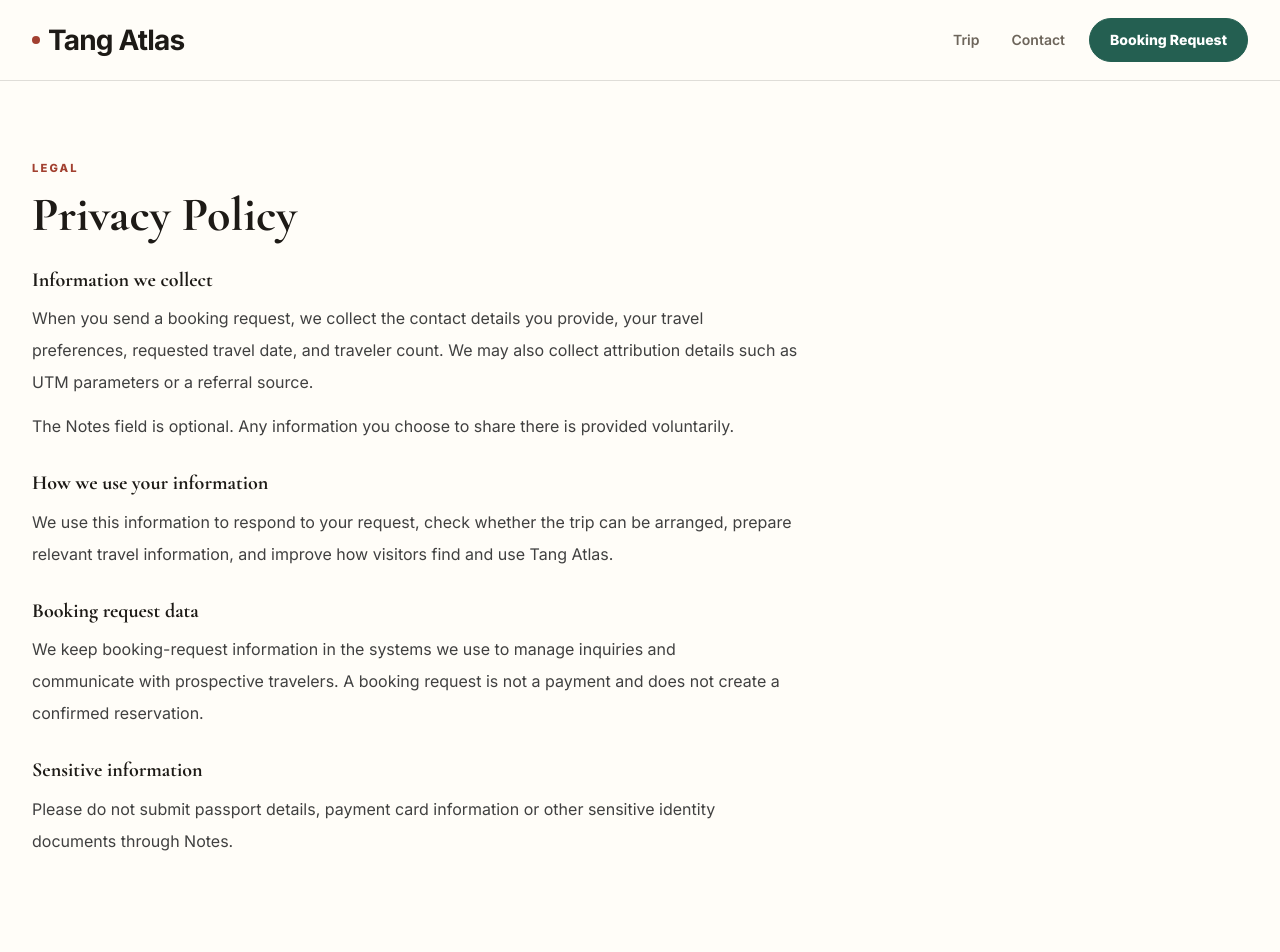
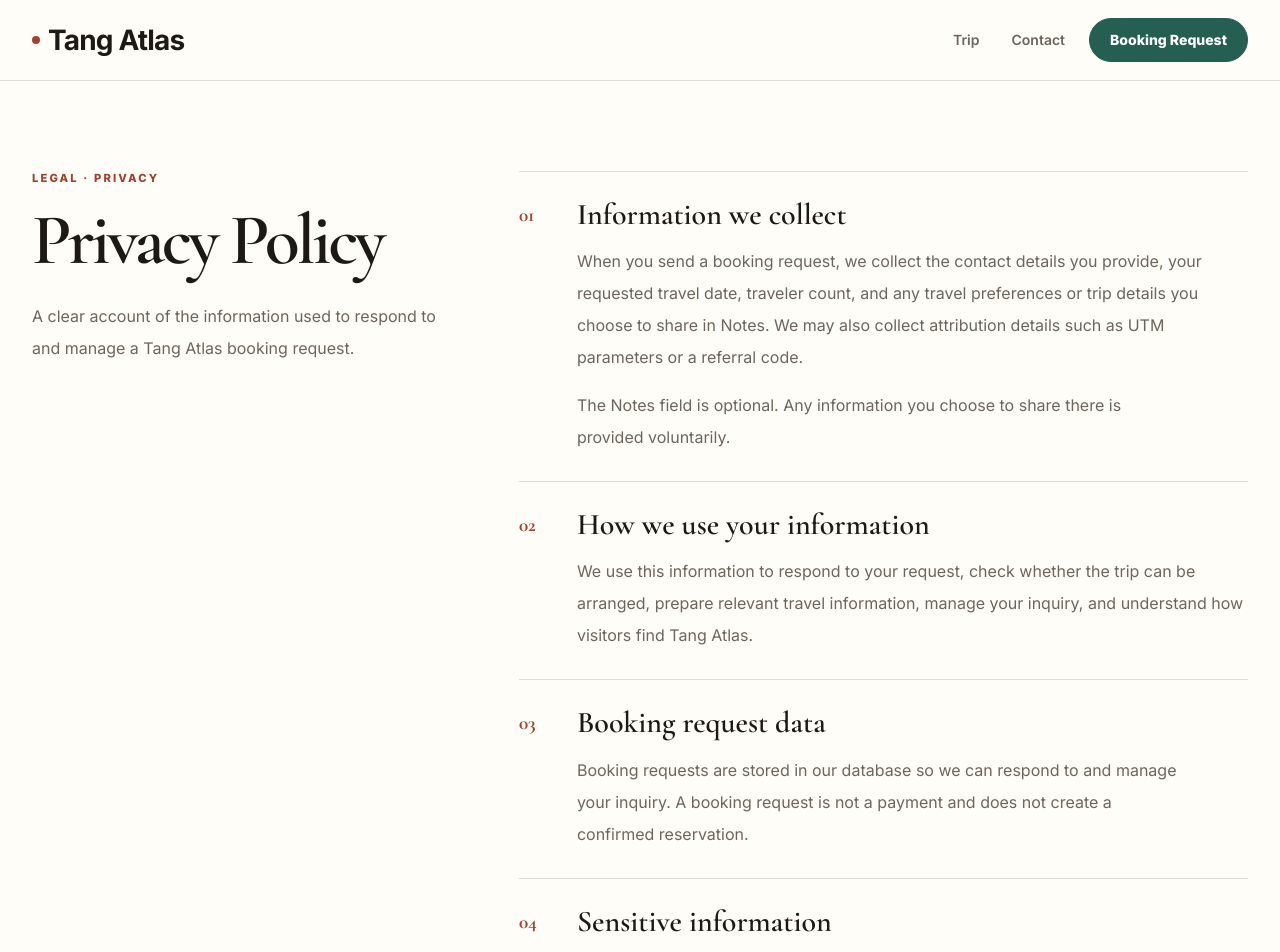
Before and after one commit to 1149866456-wq/xian-travel-v01, a Next.js app: page /privacy in a window 1280 px wide. Shown: the top 952 px of the page. Built offline with nearby package versions, Linux system fonts and the light colour scheme.

Commit message:
feat: polish Tang Atlas legal and contact pages

```diff
--- a/src/app/contact/page.tsx
+++ b/src/app/contact/page.tsx
@@ -1,21 +1,46 @@
+import Image from "next/image";
 import Link from "next/link";
 import { whatsappHref } from "@/lib/contact";
 
 export default function ContactPage() {
   const whatsapp = whatsappHref(process.env.NEXT_PUBLIC_WHATSAPP_NUMBER);
+
   return (
-    <div className="container-page py-20">
-      <div className="eyebrow">Contact</div>
-      <h1 className="mt-4 text-5xl font-black tracking-tight">Questions before booking?</h1>
-      <p className="mt-5 max-w-2xl text-lg leading-8 text-neutral-650">Message us about travel dates, group size, accessibility needs, or itinerary questions.</p>
-      {whatsapp ? (
-        <a className="button-primary mt-8" href={whatsapp} target="_blank" rel="noreferrer">Chat on WhatsApp</a>
-      ) : (
-        <>
-          <p className="mt-4 max-w-2xl leading-7 text-neutral-600">WhatsApp contact is not currently available. You can still send a booking request, and we&apos;ll follow up using the contact details you provide.</p>
-          <Link className="button-primary mt-8" href="/booking">Send Booking Request</Link>
-        </>
-      )}
+    <div className="bg-[var(--paper)] py-10 sm:py-16">
+      <div className="container-page grid min-h-[620px] overflow-hidden rounded-[28px] border border-[var(--line)] bg-[var(--surface)] lg:grid-cols-[.9fr_1.1fr]">
+        <section className="flex flex-col justify-center p-8 sm:p-12 lg:p-16" aria-labelledby="contact-title">
+          <p className="eyebrow">Contact</p>
+          <h1 id="contact-title" className="mt-5 text-6xl font-semibold tracking-[-.045em] sm:text-7xl">Questions before booking?</h1>
+          <p className="mt-6 max-w-xl text-lg leading-8 text-[var(--muted)]">Message us about travel dates, group size, accessibility needs, or itinerary questions.</p>
+
+          {whatsapp ? (
+            <div className="mt-8">
+              <a className="button-primary" href={whatsapp} target="_blank" rel="noreferrer">Chat on WhatsApp</a>
+              <p className="mt-4 text-sm leading-7 text-[var(--muted)]">Opening WhatsApp starts a conversation. It does not create a confirmed booking.</p>
+            </div>
+          ) : (
+            <div className="mt-8">
+              <p className="max-w-xl text-sm leading-7 text-[var(--muted)]">WhatsApp contact is not currently available. You can still send a booking request, and we&apos;ll follow up using the contact details you provide.</p>
+              <Link className="button-primary mt-6" href="/booking">Send Booking Request</Link>
+            </div>
+          )}
+
+          <div className="mt-12 border-t border-[var(--line)] pt-5 text-xs font-bold uppercase tracking-[.15em] text-[var(--muted)]">Xi&apos;an · Small-group cultural travel</div>
+        </section>
+
+        <figure className="relative min-h-[450px] lg:min-h-full">
+          <Image
+            src="/images/tang-atlas/dacien-temple.webp"
+            alt="Daci'en Temple courtyard and pagoda in Xi'an"
+            fill
+            priority
+            sizes="(max-width: 1023px) 100vw, 55vw"
+            className="object-cover object-[50%_42%]"
+          />
+          <div className="absolute inset-0 bg-gradient-to-t from-[var(--jade-dark)]/70 via-transparent to-transparent" />
+          <figcaption className="absolute inset-x-0 bottom-0 p-6 text-sm text-white/75 sm:p-8">Daci&apos;en Temple · A quieter frame for a city of many layers</figcaption>
+        </figure>
+      </div>
     </div>
   );
 }
--- a/src/app/privacy/page.tsx
+++ b/src/app/privacy/page.tsx
@@ -1,29 +1,52 @@
+const sections = [
+  {
+    title: "Information we collect",
+    paragraphs: [
+      "When you send a booking request, we collect the contact details you provide, your requested travel date, traveler count, and any travel preferences or trip details you choose to share in Notes. We may also collect attribution details such as UTM parameters or a referral code.",
+      "The Notes field is optional. Any information you choose to share there is provided voluntarily.",
+    ],
+  },
+  {
+    title: "How we use your information",
+    paragraphs: [
+      "We use this information to respond to your request, check whether the trip can be arranged, prepare relevant travel information, manage your inquiry, and understand how visitors find Tang Atlas.",
+    ],
+  },
+  {
+    title: "Booking request data",
+    paragraphs: [
+      "Booking requests are stored in our database so we can respond to and manage your inquiry. A booking request is not a payment and does not create a confirmed reservation.",
+    ],
+  },
+  {
+    title: "Sensitive information",
+    paragraphs: [
+      "Please do not submit passport details, ID documents, bank card information, or other sensitive personal or financial information through Notes.",
+    ],
+  },
+];
+
 export default function PrivacyPage() {
   return (
-    <div className="container-page py-20">
-      <div className="eyebrow">Legal</div>
-      <h1 className="mt-4 text-5xl font-black">Privacy Policy</h1>
-      <div className="mt-8 grid max-w-3xl gap-8 text-neutral-700">
-        <section>
-          <h2 className="text-xl font-black text-[var(--ink)]">Information we collect</h2>
-          <p className="mt-3 leading-8">When you send a booking request, we collect the contact details you provide, your travel preferences, requested travel date, and traveler count. We may also collect attribution details such as UTM parameters or a referral source.</p>
-          <p className="mt-3 leading-8">The Notes field is optional. Any information you choose to share there is provided voluntarily.</p>
-        </section>
+    <div className="container-page legal-page lg:grid-cols-[.72fr_1.28fr] lg:items-start">
+      <header className="lg:sticky lg:top-10">
+        <p className="eyebrow">Legal · Privacy</p>
+        <h1 className="mt-5 text-6xl font-semibold tracking-[-.045em] sm:text-7xl">Privacy Policy</h1>
+        <p className="mt-6 max-w-md leading-8 text-[var(--muted)]">A clear account of the information used to respond to and manage a Tang Atlas booking request.</p>
+      </header>
 
-        <section>
-          <h2 className="text-xl font-black text-[var(--ink)]">How we use your information</h2>
-          <p className="mt-3 leading-8">We use this information to respond to your request, check whether the trip can be arranged, prepare relevant travel information, and improve how visitors find and use Tang Atlas.</p>
-        </section>
-
-        <section>
-          <h2 className="text-xl font-black text-[var(--ink)]">Booking request data</h2>
-          <p className="mt-3 leading-8">We keep booking-request information in the systems we use to manage inquiries and communicate with prospective travelers. A booking request is not a payment and does not create a confirmed reservation.</p>
-        </section>
-
-        <section>
-          <h2 className="text-xl font-black text-[var(--ink)]">Sensitive information</h2>
-          <p className="mt-3 leading-8">Please do not submit passport details, payment card information or other sensitive identity documents through Notes.</p>
-        </section>
+      <div>
+        {sections.map((section, index) => (
+          <section className="legal-section" key={section.title}>
+            <div className="legal-section-number">0{index + 1}</div>
+            <div>
+              <h2 className="text-3xl font-semibold">{section.title}</h2>
+              <div className="mt-4 grid gap-4 leading-8 text-[var(--muted)]">
+                {section.paragraphs.map((paragraph) => <p key={paragraph}>{paragraph}</p>)}
+              </div>
+            </div>
+          </section>
+        ))}
       </div>
     </div>
   );
--- a/src/app/terms/page.tsx
+++ b/src/app/terms/page.tsx
@@ -1,23 +1,37 @@
+const sections = [
+  {
+    title: "Booking requests",
+    body: "Submitting a booking request is an inquiry only. It does not create a paid booking and does not mean that payment has been made or successfully received.",
+  },
+  {
+    title: "Confirmation before payment",
+    body: "Availability, the final itinerary, inclusions, price, and payment instructions will be confirmed with you before any payment is requested. Any confirmed booking will be communicated separately.",
+  },
+  {
+    title: "Traveler responsibilities",
+    body: "Travelers are responsible for their own passports, visas, insurance and flights unless these are expressly included in the confirmed booking.",
+  },
+];
+
 export default function TermsPage() {
   return (
-    <div className="container-page py-20">
-      <div className="eyebrow">Legal</div>
-      <h1 className="mt-4 text-5xl font-black">Terms</h1>
-      <div className="mt-8 grid max-w-3xl gap-8 text-neutral-700">
-        <section>
-          <h2 className="text-xl font-black text-[var(--ink)]">Booking requests</h2>
-          <p className="mt-3 leading-8">Submitting a booking request is an inquiry only. It does not create a paid booking and does not mean that payment has been made or successfully received.</p>
-        </section>
+    <div className="container-page legal-page lg:grid-cols-[.72fr_1.28fr] lg:items-start">
+      <header className="lg:sticky lg:top-10">
+        <p className="eyebrow">Legal · Terms</p>
+        <h1 className="mt-5 text-6xl font-semibold tracking-[-.045em] sm:text-7xl">Terms</h1>
+        <p className="mt-6 max-w-md leading-8 text-[var(--muted)]">The practical boundaries of a Tang Atlas booking request, confirmation, and traveler responsibility.</p>
+      </header>
 
-        <section>
-          <h2 className="text-xl font-black text-[var(--ink)]">Confirmation before payment</h2>
-          <p className="mt-3 leading-8">Availability, the final itinerary, inclusions, price, and payment instructions will be confirmed with you before any payment is requested. Any confirmed booking will be communicated separately.</p>
-        </section>
-
-        <section>
-          <h2 className="text-xl font-black text-[var(--ink)]">Traveler responsibilities</h2>
-          <p className="mt-3 leading-8">Travelers are responsible for their own passports, visas, insurance and flights unless these are expressly included in the confirmed booking.</p>
-        </section>
+      <div>
+        {sections.map((section, index) => (
+          <section className="legal-section" key={section.title}>
+            <div className="legal-section-number">0{index + 1}</div>
+            <div>
+              <h2 className="text-3xl font-semibold">{section.title}</h2>
+              <p className="mt-4 leading-8 text-[var(--muted)]">{section.body}</p>
+            </div>
+          </section>
+        ))}
       </div>
     </div>
   );
```
